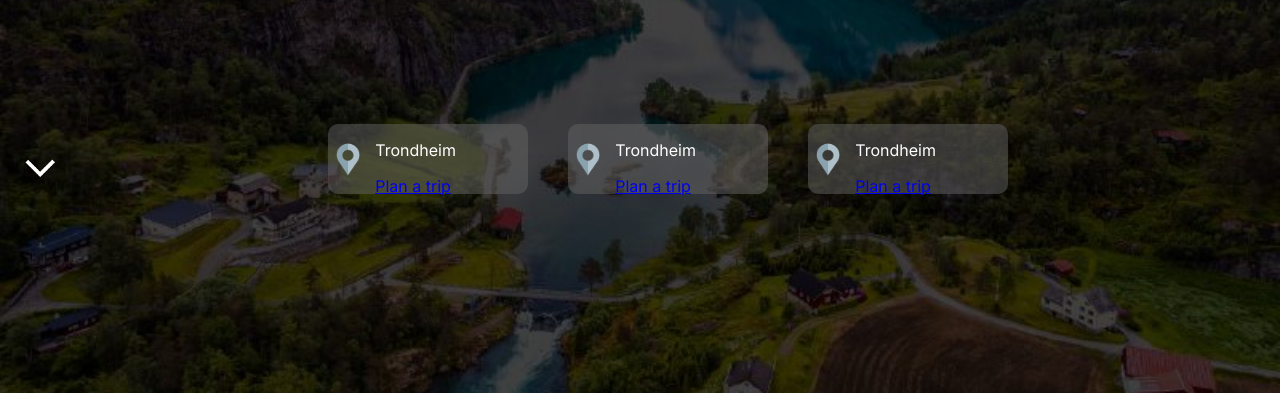
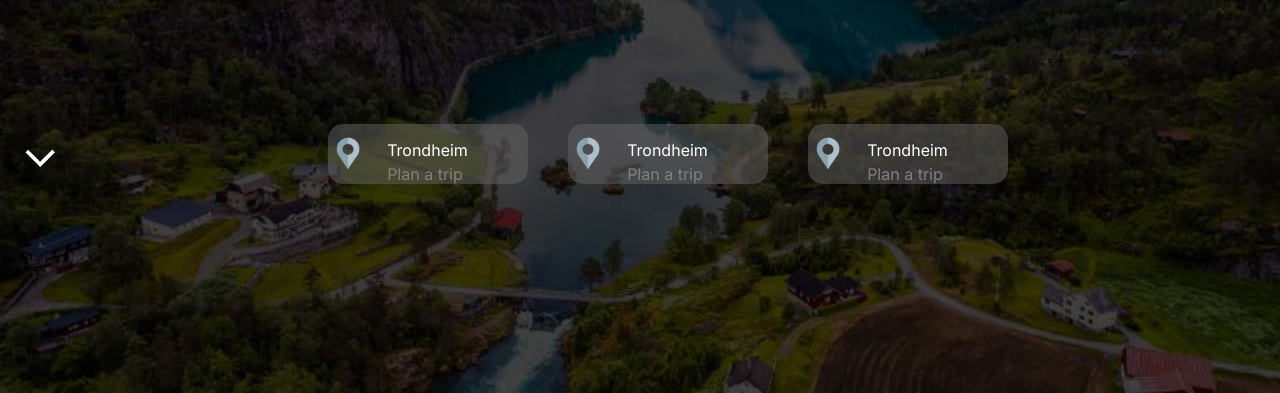
Before and after one commit to FedivAndriy/--------, a plain HTML site: page index.html in a window 1280 px wide. Shown: the part 407-800 px from the top of the page. Drawn offline with Linux system fonts and the light colour scheme.

Commit message:
fix button

```diff
--- a/scss/style.scss
+++ b/scss/style.scss
@@ -112,15 +112,21 @@ nav{
 
     .footer-places-item{
         background-color: rgba(100, 100, 100, 0.5);
-        border-radius: 10px;
+        border-radius: 15px;
         width: auto;
-        height: 70px;
+        height: 60px;
         display: grid;
-        grid-template-columns: 0.4fr 0.4fr;
+        grid-template-columns: 0.5fr auto;
         align-items: center;
+        line-height: 0.5;
     }
 
     .arrow{
         align-self:end;
     }
+
+    .plan-link{
+        color: grey;
+        text-decoration: none;
+    }
 }
```
Also changed, not shown: scss/style.css, 1 other file.
